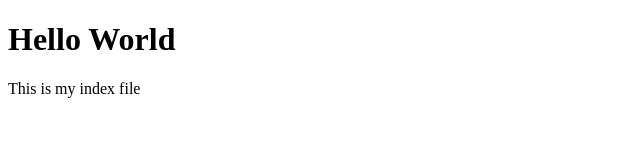
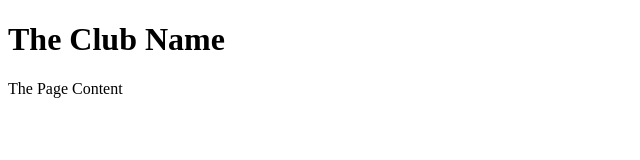
Before and after one commit to llh0122b/Our-Club, a plain HTML site: page index.html in a window 1280 px wide. Shown: the whole page, without its empty margins (0-640 px from the left). Drawn offline with Linux system fonts and the light colour scheme.

Commit message:
Update index.html

```diff
--- a/index.html
+++ b/index.html
@@ -1,7 +1,7 @@
 <!DOCTYPE html>
 <html>
 <body>
-<h1>Hello World</h1>
-<p>This is my index file</p>
+<h1>The Club Name</h1>
+<p>The Page Content</p>
 </body>
 </html>
```
